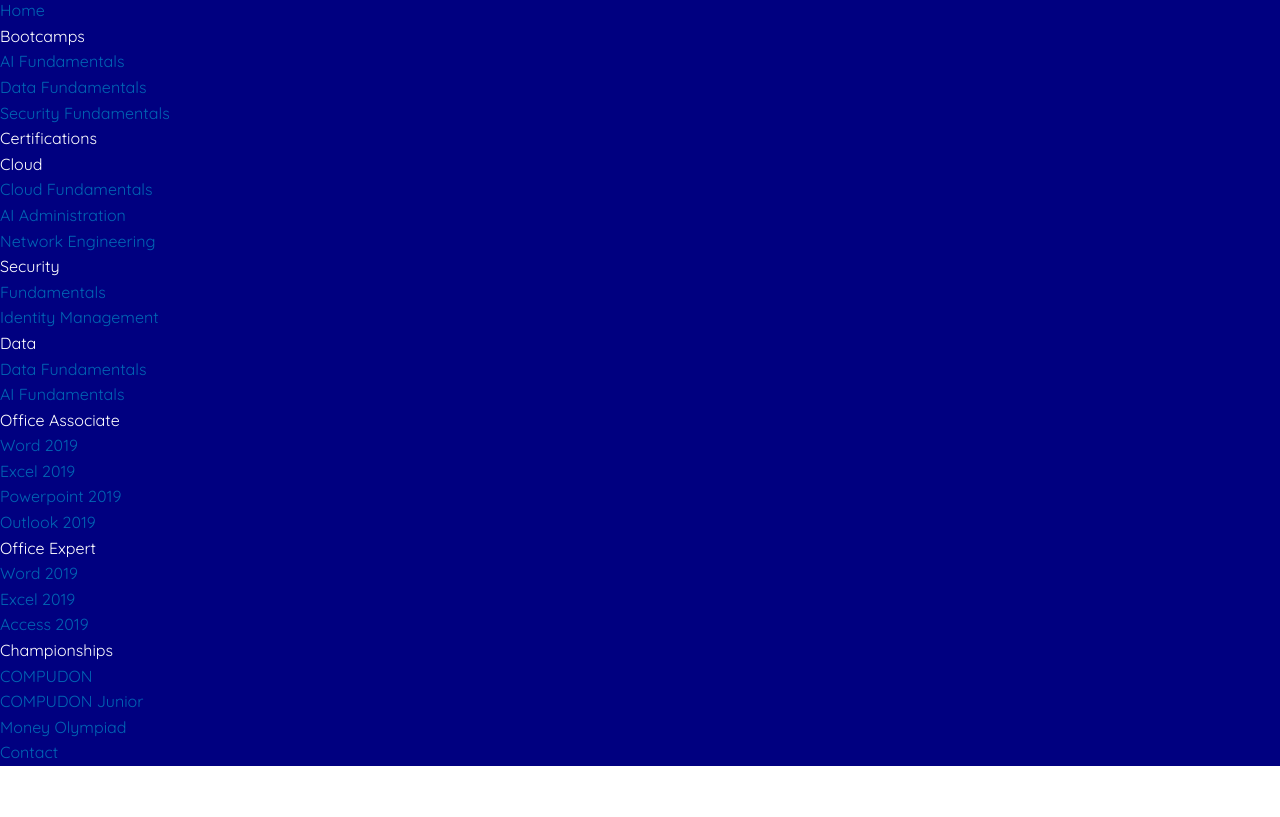
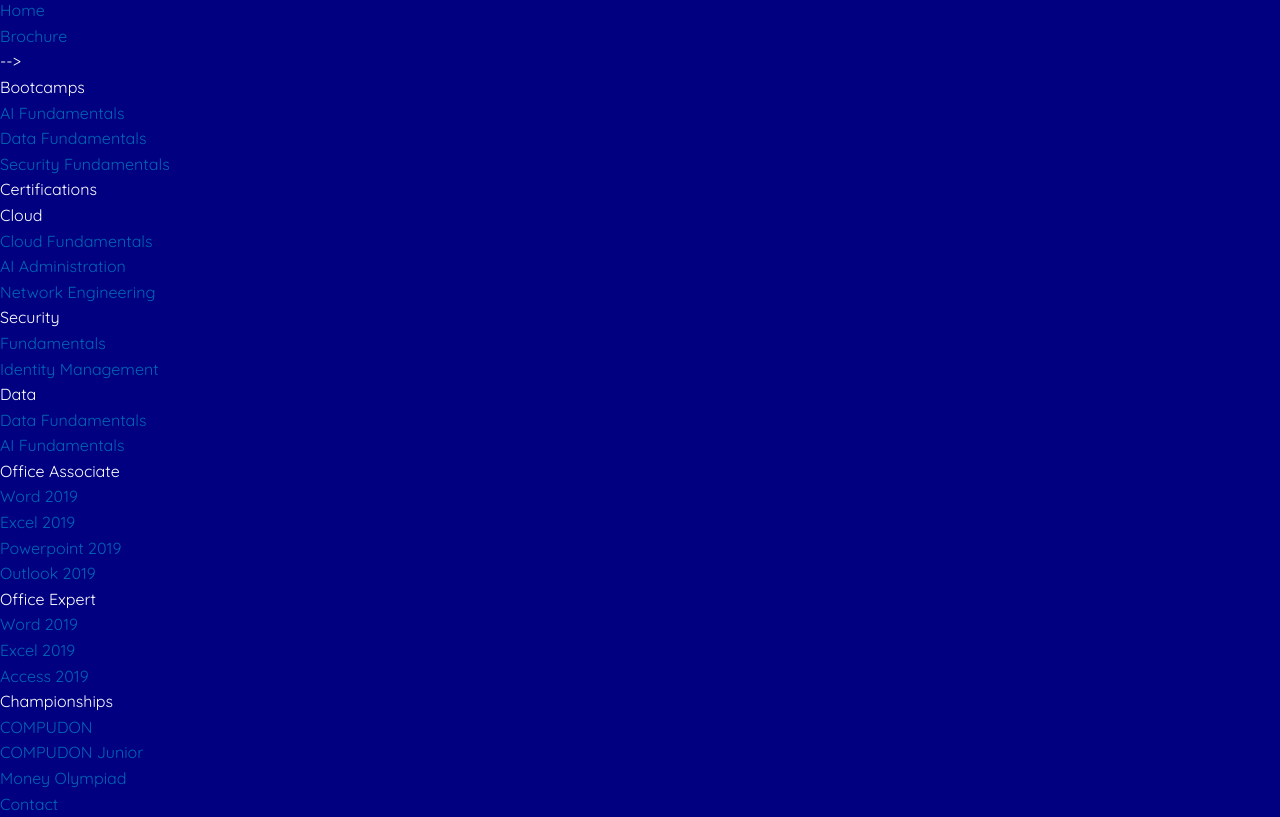
Before and after one commit to CES-Official/cyberlearning.com, a website: page icpl_header.html in a window 1280 px wide. Shown: the part 108-925 px from the top of the page. Before the commit the page ends 874 px from the top, so only its background shows below. Drawn offline with Linux system fonts and the light colour scheme.

Commit message:
Update icpl_header.html

```diff
--- a/icpl_header.html
+++ b/icpl_header.html
@@ -80,16 +80,17 @@
 						<nav>
 							<ul class="menu" style="padding-top: -5">
 								<li><a href="/index.html" style="display: inline-block;" onmouseover="this.style.transform='scale(1.6)'; this.style.textDecoration='none'; this.style.color='white'" onmouseout="this.style.transform='scale(1.0)'">Home</a></li>
+								<li ><a href="/brochure.pdf" style="display: inline-block;" onmouseover="this.style.transform='scale(1.6)'; this.style.textDecoration='none'; this.style.color='white'" onmouseout="this.style.transform='scale(1.0)'">Brochure</a></li>
 								<!-- <li><a href="/about.html" style="display: inline-block;" onmouseover="this.style.transform='scale(1.6)'; this.style.textDecoration='none'; this.style.color='white'" onmouseout="this.style.transform='scale(1.0)'">About</a></li> -->
-								<!-- <li> Certifications
+								<!-- <!-- <li> Certifications
 									 <ul class="ndropdown">
 										<li onmouseover="this.querySelector('a').style.color='black'" onmouseout="this.querySelector('a').style.color='white'"><a href="http://cyberlearningindia.com/ai-900"  style="display: inline-block;" onmouseover="this.style.transform='scale(1.225)'; this.style.textDecoration='none'; this.style.color='white'" onmouseout="this.style.transform='scale(1.0)'">AI/ML Fundamentals</a></li>
 										<li onmouseover="this.querySelector('a').style.color='black'" onmouseout="this.querySelector('a').style.color='white'"><a href="http://cyberlearningindia.com/ab-900"  style="display: inline-block;" onmouseover="this.style.transform='scale(1.225)'; this.style.textDecoration='none'; this.style.color='white'" onmouseout="this.style.transform='scale(1.0)'">Copilot Fundamentals</a></li>
 										<li onmouseover="this.querySelector('a').style.color='black'" onmouseout="this.querySelector('a').style.color='white'"><a href="http://cyberlearningindia.com/sc-900"  style="display: inline-block;" onmouseover="this.style.transform='scale(1.225)'; this.style.textDecoration='none'; this.style.color='white'" onmouseout="this.style.transform='scale(1.0)'">Security Fundamentals</a></li>
 										<li onmouseover="this.querySelector('a').style.color='black'" onmouseout="this.querySelector('a').style.color='white'"><a href="http://cyberlearningindia.com/az-900"  style="display: inline-block;" onmouseover="this.style.transform='scale(1.225)'; this.style.textDecoration='none'; this.style.color='white'" onmouseout="this.style.transform='scale(1.0)'">Cloud Fundamentals</a></li>
-									</ul>
+									</ul> -->
 								</li>
-								<li> Bootcamps
+								<!-- <li> Bootcamps
 									 <ul class="ndropdown">
 										<li onmouseover="this.querySelector('a').style.color='black'" onmouseout="this.querySelector('a').style.color='white'"><a href="http://cyberlearningindia.com/bootcamps/AI"  style="display: inline-block;" onmouseover="this.style.transform='scale(1.225)'; this.style.textDecoration='none'; this.style.color='white'" onmouseout="this.style.transform='scale(1.0)'">AI Engineering</a></li>
 										<li onmouseover="this.querySelector('a').style.color='black'" onmouseout="this.querySelector('a').style.color='white'"><a href="http://cyberlearningindia.com/bootcamps/Fundamentals"  style="display: inline-block;" onmouseover="this.style.transform='scale(1.225)'; this.style.textDecoration='none'; this.style.color='white'" onmouseout="this.style.transform='scale(1.0)'">Technical Fundamentals</a></li>
@@ -97,7 +98,7 @@
 										<li onmouseover="this.querySelector('a').style.color='black'" onmouseout="this.querySelector('a').style.color='white'"><a href="http://cyberlearningindia.com/bootcamps/Sysadmin"  style="display: inline-block;" onmouseover="this.style.transform='scale(1.225)'; this.style.textDecoration='none'; this.style.color='white'" onmouseout="this.style.transform='scale(1.0)'">Cloud Administration</a></li>
 									</ul>
 								</li> -->
-								<!-- <li ><a href="testimonials.html" style="display: inline-block;" onmouseover="this.style.transform='scale(1.6)'; this.style.textDecoration='none'; this.style.color='white'" onmouseout="this.style.transform='scale(1.0)'">Testimonials</a></li> -->
+								<!-- <li ><a href="testimonials.html" style="display: inline-block;" onmouseover="this.style.transform='scale(1.6)'; this.style.textDecoration='none'; this.style.color='white'" onmouseout="this.style.transform='scale(1.0)'">Testimonials</a></li> --> -->
 								<li>Bootcamps
 										 <ul class="ndropdown">
 
```
